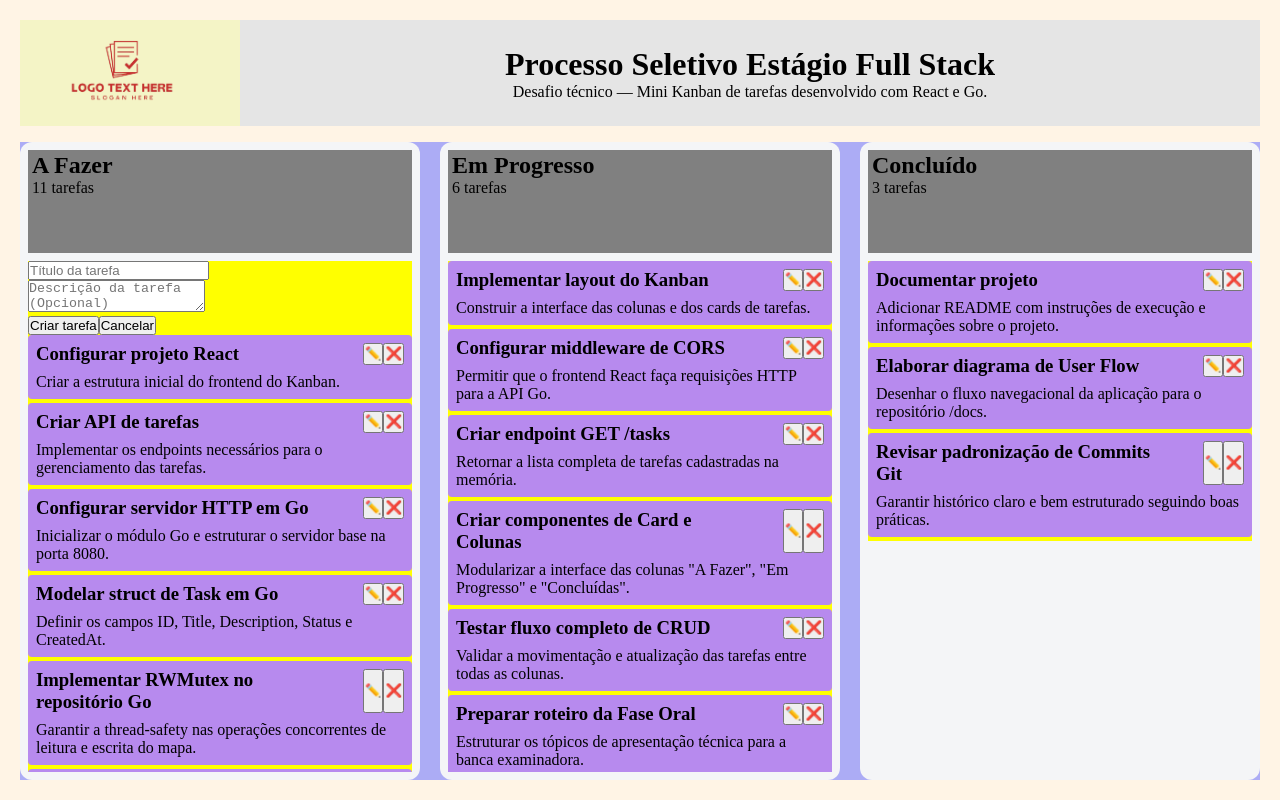
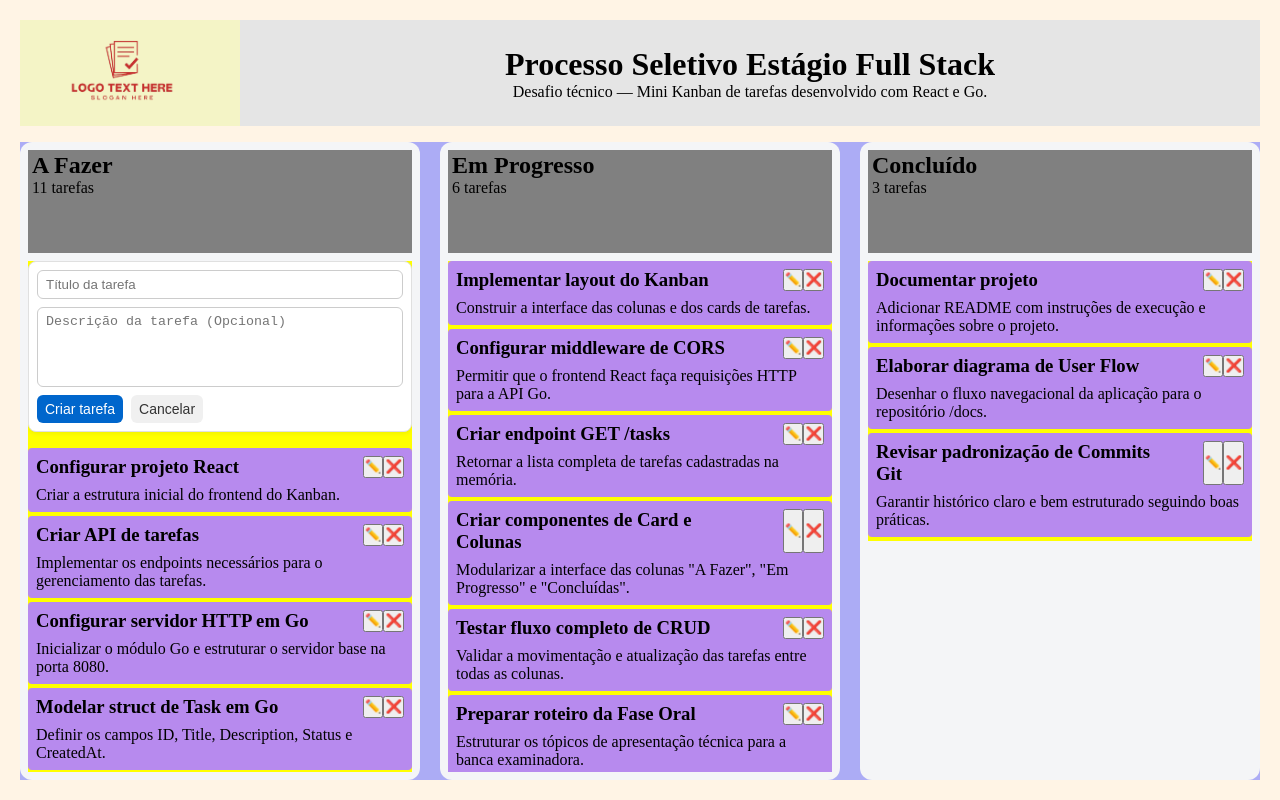
Before and after one commit to wiloberd/desafio-fullstack-veritas, a React (Vite) app in the folder frontend/: page / in a window 1280 px wide. Built offline with nearby package versions, Linux system fonts and the light colour scheme.

Commit message:
refactor(components): aplica estilização ao componente TaskForm e atualiza o nome para TaskCreateForm

```diff
--- a/frontend/src/App.css
+++ b/frontend/src/App.css
@@ -109,3 +109,81 @@
   flex-direction: row;
   justify-content: end;
 }
+
+/* TaskForm Create Style */
+.task-form-box {
+  background-color: #ffffff;
+  border: 1px solid #e0e0e0;
+  border-radius: 8px;
+  padding: 8px;
+  margin-bottom: 16px;
+  box-shadow: 0 2px 4px rgba(0, 0, 0, 0.05);
+}
+
+/* Campos do TaskForm */
+.task-form-field {
+  display: flex;
+  flex-direction: column;
+  margin-bottom: 8px;
+}
+
+.task-form-input, .task-form-textarea {
+  width: 100%;
+  padding: 6px 8px;
+  border: 1px solid #cccccc;
+  border-radius: 6px;
+  outline: none;
+}
+
+.task-form-textarea {
+  field-sizing: content;
+
+  min-height: 80px;
+  max-height: 120px;
+  resize: none;
+}
+
+.task-form-input:focus, .task-form-textarea:focus {
+  border-color: #0066cc;
+}
+
+/* Erros FormFields */
+.task-form-input-error {
+  border-color: #d93025;
+}
+
+.task-form-error-msg {
+  color: #d93025;
+  font-size: 12px;
+  margin-top: 4px;
+}
+
+/* Botões */
+.task-form-actions {
+  display: flex;
+  gap: 8px;
+  align-items: center;
+}
+
+.task-form-btn {
+  padding: 6px 8px;
+  border-radius: 6px;
+  border: none;
+  font-size: 14px;
+  cursor: pointer;
+}
+
+.task-form-btn-primary {
+  background-color: #0066cc;
+  color: white;
+}
+
+.task-form-btn-primary:disabled {
+  opacity: 0.5;
+  cursor: not-allowed;
+}
+
+.task-form-btn-secondary {
+  background-color: #f0f0f0;
+  color: #333333;
+}
--- a/frontend/src/App.jsx
+++ b/frontend/src/App.jsx
@@ -2,7 +2,7 @@ import { useState } from 'react'
 import './App.css'
 import logo from './assets/logo.png'
 import { TaskCard } from './components/kanban/TaskCard'
-import { TaskForm } from './components/kanban/TaskForm'
+import { TaskCreateForm } from './components/kanban/TaskCreateForm'
 import { tasks } from './data/tasks'
 
 function App() {
@@ -66,7 +66,7 @@ function App() {
                <ul className='task-items'>
 
                   {isFormOpen && (
-                    <TaskForm
+                    <TaskCreateForm
                       onSubmit={handleCreateTask}
                       onCancel={() => setIsFormOpen(false)}
                     />
--- /dev/null
+++ b/frontend/src/components/kanban/TaskCreateForm.jsx
@@ -0,0 +1,83 @@
+import { useState } from "react"
+import { validateTask } from "../../utils/taskValidationsFields"
+
+export function TaskCreateForm({ onSubmit, onCancel }) {
+    const [errors, setErrors] = useState([])
+
+    function handleSubmit(event) {
+        event.preventDefault()
+
+        const form = event.currentTarget
+        const title = form.title.value.trim()
+        const description = form.description.value.trim()
+
+
+        // Executa a lógica de validação de campos
+        const validationErrors = validateTask({ title, description })
+
+        if (validationErrors.length > 0) {
+          setErrors(validationErrors)
+          return
+        }
+
+        setErrors([])
+        onSubmit({ title, description })
+      }
+
+
+    function getFieldError(fieldName) {
+        const errorObj = errors.find((err) => err.field === fieldName)
+        return errorObj ? errorObj.message : null
+      }
+
+    function handleClearError(fieldName) {
+        setErrors((prevErrors) => prevErrors.filter((err) => err.field !== fieldName))
+      }
+
+  return (
+    <form className="task-form" onSubmit={handleSubmit}>
+      <div className="task-form-box">
+        <div className="task-form-field">
+          <input
+            type="text"
+            name="title"
+            placeholder="Título da tarefa"
+            className={`task-form-input ${getFieldError("title") ? "task-form-input-error" : ""}`}
+            required
+            onChange={() => handleClearError("title")}
+            />
+          {getFieldError("title") && (
+            <span className="task-form-error-msg">
+              {getFieldError("title")}
+            </span>
+          )}
+        </div>
+
+        <div className="task-form-field">
+          <textarea
+            name="description"
+            placeholder="Descrição da tarefa (Opcional)"
+            className={`task-form-textarea ${getFieldError("description") ? "task-form-input-error" : ""}`}
+            onChange={() => handleClearError("description")}
+            />
+          {getFieldError("description") && (
+            <span className="task-form-error-msg">
+              {getFieldError("description")}
+            </span>
+          )}
+        </div>
+
+        <div className="task-form-actions">
+          <button
+            type="submit"
+            className="task-form-btn task-form-btn-primary"
+            disabled={errors.length > 0}>
+              Criar tarefa
+            </button>
+
+          <button type="button" className="task-form-btn task-form-btn-secondary" onClick={onCancel}> Cancelar </button>
+        </div>
+      </div>
+    </form>
+  )
+}
--- a/frontend/src/components/kanban/TaskForm.jsx
+++ /dev/null
@@ -1,73 +0,0 @@
-import { useState } from "react"
-import { validateTask } from "../../utils/taskValidationsFields"
-
-export function TaskForm({ onSubmit, onCancel }) {
-    const [errors, setErrors] = useState([])
-
-    function handleSubmit(event) {
-        event.preventDefault()
-
-        const form = event.currentTarget
-        const title = form.title.value.trim()
-        const description = form.description.value.trim()
-
-
-        // Executa a lógica de validação de campos
-        const validationErrors = validateTask({ title, description })
-
-        if (validationErrors.length > 0) {
-          setErrors(validationErrors)
-          return
-        }
-
-        setErrors([])
-        onSubmit({ title, description })
-      }
-
-
-    function getFieldError(fieldName) {
-        const errorObj = errors.find((err) => err.field === fieldName)
-        return errorObj ? errorObj.message : null
-      }
-
-    function handleClearError(fieldName) {
-        setErrors((prevErrors) => prevErrors.filter((err) => err.field !== fieldName))
-      }
-
-  return (
-    <form onSubmit={handleSubmit}>
-      <div>
-        <input
-          type="text"
-          name="title"
-          placeholder="Título da tarefa"
-          required
-          onChange={() => handleClearError("title")}
-          />
-        {getFieldError("title") && (
-          <span style={{ color: "red", display: "block" }}>
-            {getFieldError("title")}
-          </span>
-        )}
-      </div>
-
-      <div>
-        <textarea
-          name="description"
-          placeholder="Descrição da tarefa (Opcional)"
-          onChange={() => handleClearError("description")}
-          />
-         {getFieldError("description") && (
-          <span style={{ color: "red", display: "block" }}>
-            {getFieldError("description")}
-          </span>
-        )}
-      </div>
-
-      <div>
-        <button type="submit">Criar tarefa</button>
-        <button type="button" onClick={onCancel}> Cancelar </button>
-      </div>
-    </form>
-  )
-}
```
Also changed, not shown: frontend/src/components/kanban/KanbanBoard.jsx (deleted), frontend/src/components/kanban/KanbanColumn.jsx (deleted).
